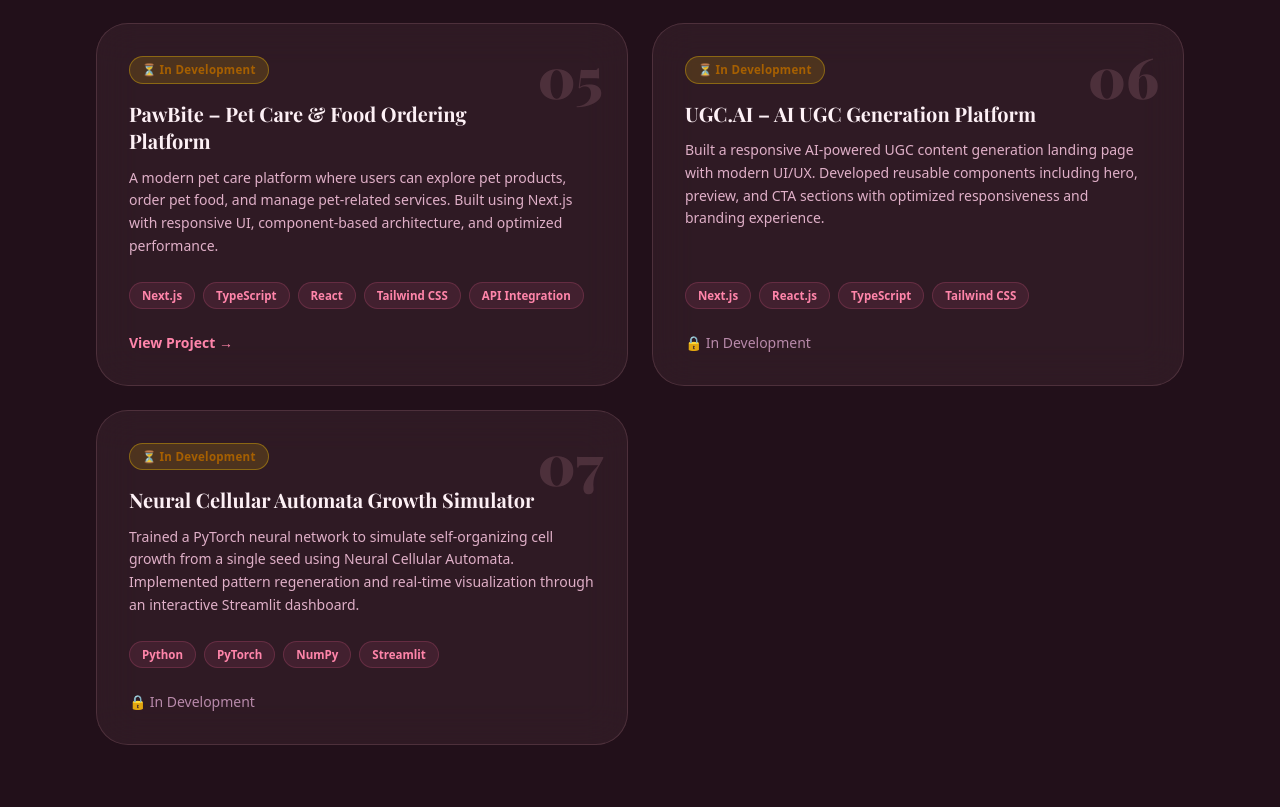
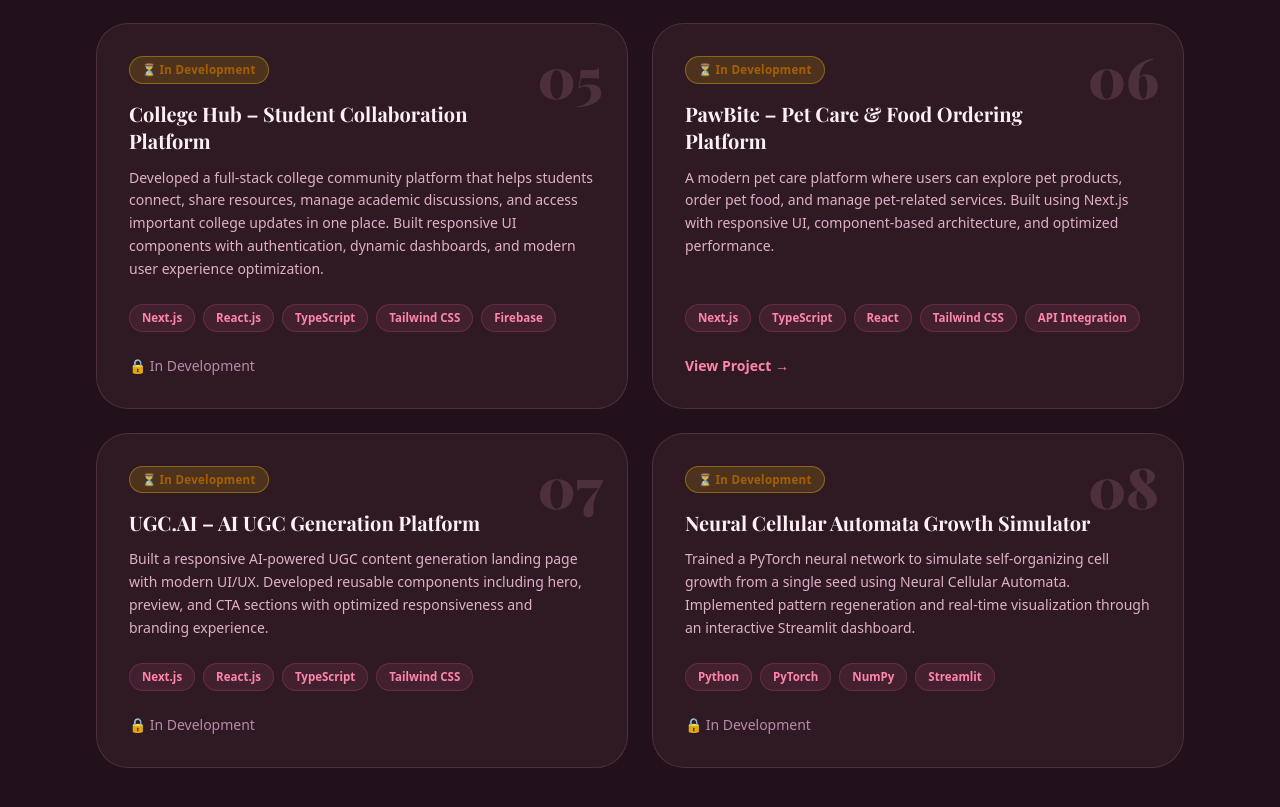
Before and after one commit to Nayan-Bera/pookie-portfolio, a Next.js app: page / in a window 1280 px wide. Shown: the part 2656-3463 px from the top of the page. Built offline with nearby package versions, Linux system fonts and the light colour scheme.

Commit message:
collegehub project added

```diff
--- a/src/constant/data.tsx
+++ b/src/constant/data.tsx
@@ -112,6 +112,21 @@
     link: "",
     status: "🔒In Development",
   },
+
+  {
+  title: "College Hub – Student Collaboration Platform",
+  description:
+    "Developed a full-stack college community platform that helps students connect, share resources, manage academic discussions, and access important college updates in one place. Built responsive UI components with authentication, dynamic dashboards, and modern user experience optimization.",
+  technologies: [
+    "Next.js",
+    "React.js",
+    "TypeScript",
+    "Tailwind CSS",
+    "Firebase",
+  ],
+  link: "",
+  status: "🔒In Development",
+},
   {
     title: "PawBite – Pet Care & Food Ordering Platform",
     description:
```
